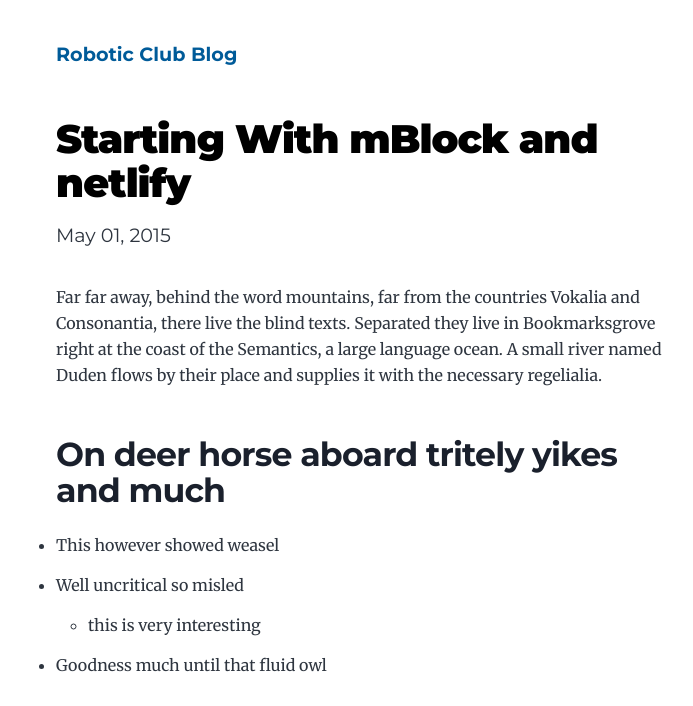
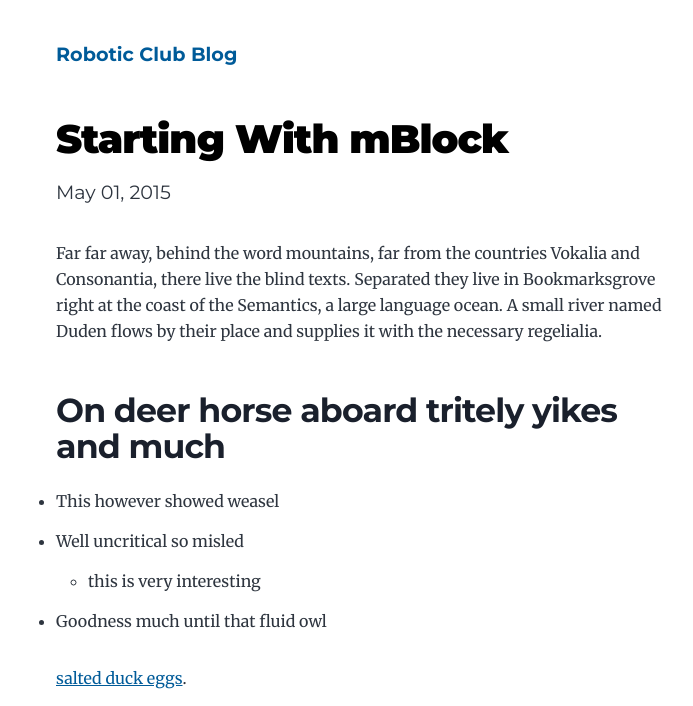
Before and after one commit to boualimed/Blog_club, a Gatsby site: page /first-project/block_prog/ in a window 1280 px wide. Shown: the top 706 px of the page, without its empty margins (268-961 px from the left). Built offline with nearby package versions, Linux system fonts and the light colour scheme; Gatsby itself is replaced by a stand-in of ours; some packages are replaced by stand-ins of ours.

Commit message:
Update block_prog.md

```diff
--- a/content/blog/first-project/block_prog.md
+++ b/content/blog/first-project/block_prog.md
@@ -1,5 +1,5 @@
 ---
-title: Starting With mBlock and netlify
+title: Starting With mBlock
 date: "2015-05-01T22:12:03.284Z"
 description: "Hello World"
 ---
```
